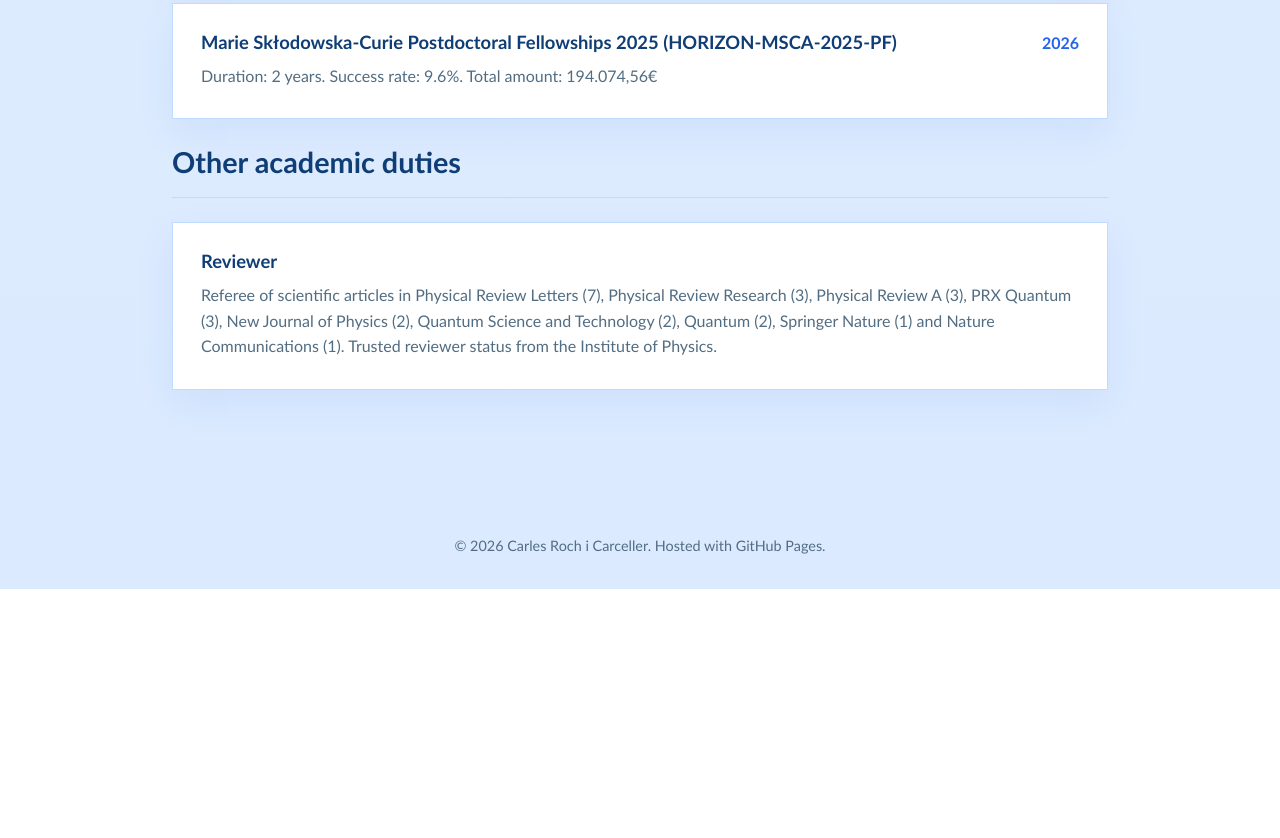
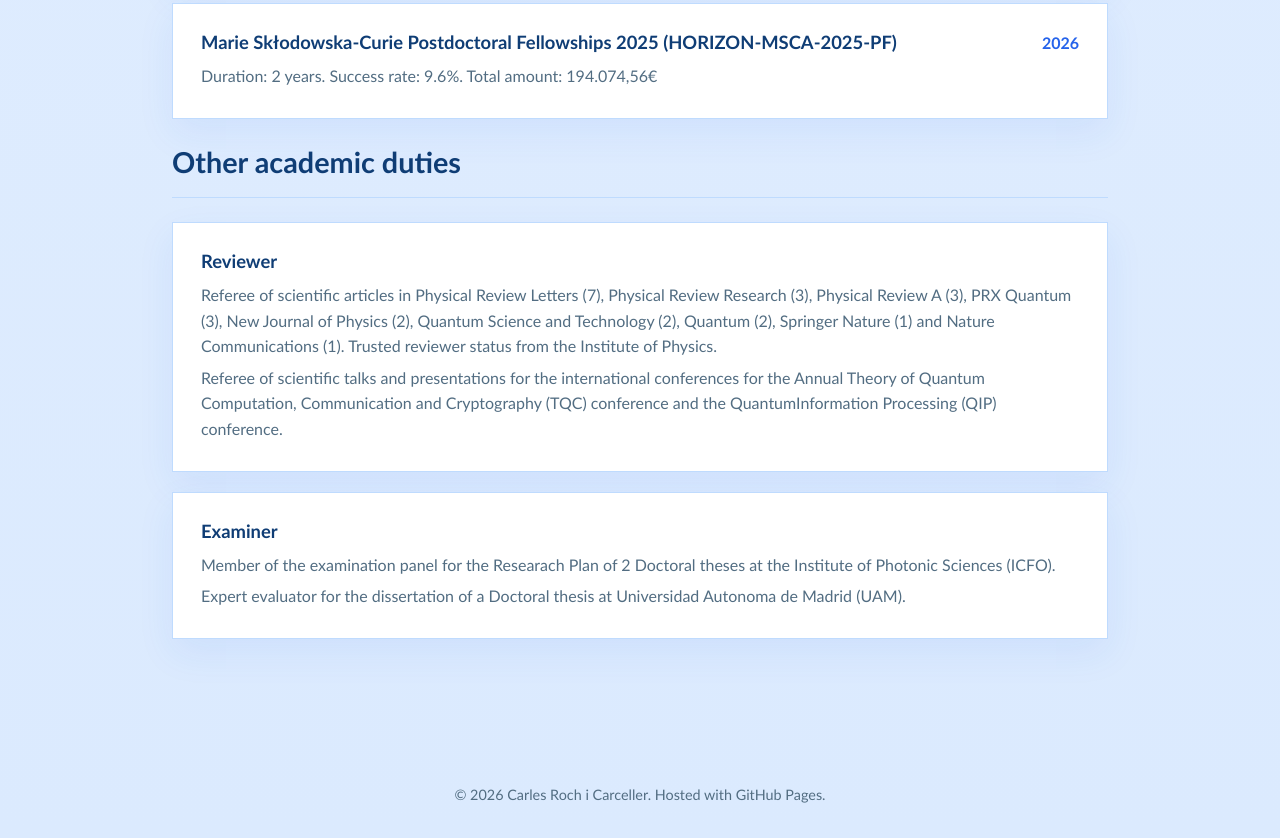
Before and after one commit to CarlesRochiCarceller/CarlesRochiCarceller.github.io, a plain HTML site: page cv.html in a window 1280 px wide. Shown: the part 3980-4818 px from the top of the page. Before the commit the page ends 4569 px from the top, so only its background shows below. Drawn offline with Linux system fonts and the light colour scheme; some icons are missing.

Commit message:
Update cv.html

```diff
--- a/cv.html
+++ b/cv.html
@@ -588,7 +588,16 @@
             <h3> Reviewer </h3>
           </div>
           <p> Referee of scientific articles in Physical Review Letters (7), Physical Review Research (3), Physical Review A (3), PRX Quantum (3), New Journal of Physics (2), Quantum Science and Technology (2), Quantum (2), Springer Nature (1) and Nature Communications (1). Trusted reviewer status from the Institute of Physics. </p>
-        </article>
+          <p> Referee of scientific talks and presentations for the international conferences for the Annual Theory of Quantum Computation, Communication and Cryptography (TQC) conference and the QuantumInformation Processing (QIP) conference. </p>
+		</article>
+
+		  <article class="cv-item">
+		  <div class="cv-item-header">
+			<h3> Examiner </h3>
+		  </div>
+		  <p> Member of the examination panel for the Researach Plan of 2 Doctoral theses at the Institute of Photonic Sciences (ICFO).  </p>
+		  <p> Expert evaluator for the dissertation of a Doctoral thesis at Universidad Autonoma de Madrid (UAM).  </p>
+		</article>
 
       </div>
     </section>
```
